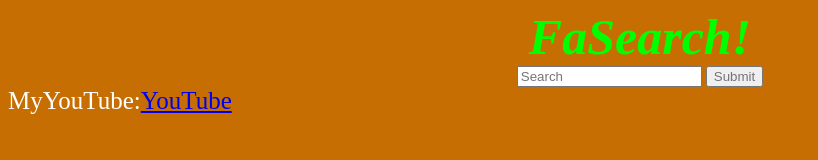
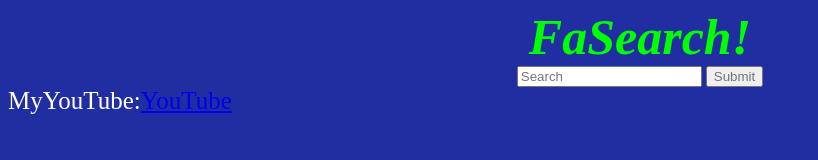
Before and after one commit to MaxMykolenko/FaSearchYT, a plain HTML site: page index.html in a window 1280 px wide. Shown: the whole page, without its empty margins (0-818 px from the left). Drawn offline with Linux system fonts and the light colour scheme.

Commit message:
Update index.html

```diff
--- a/index.html
+++ b/index.html
@@ -18,7 +18,7 @@
    <style>
 
     body {
-    background: #C76E03;
+    background: #202EA1;
     }
    </style>
   </body>
```
